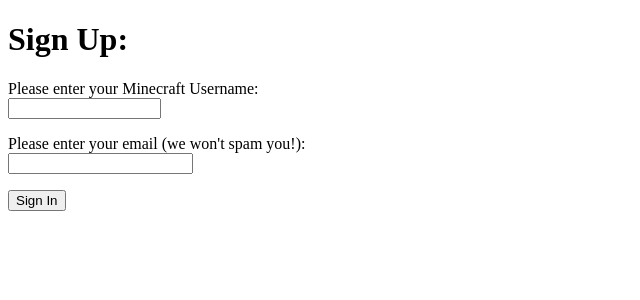
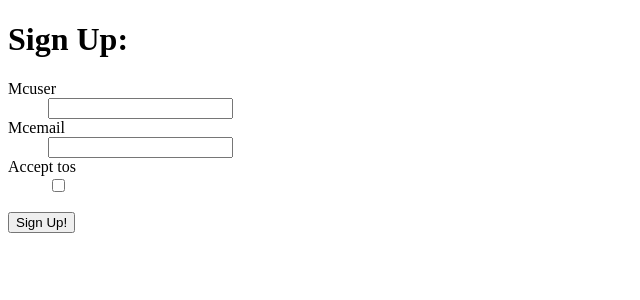
Before and after one commit to voltaire/minecraft-site, a Python web app: template app/templates/signup.html in a window 1280 px wide. Shown: the top 300 px of the page, without its empty margins (0-640 px from the left). Run offline with Jinja, Linux system fonts and the light colour scheme; the template is opened without the code that fills it: most values are stand-ins (such as "Sample title", 1, 10 or a date in 2020); form fields are guessed from the names that the template uses; some libraries are stand-ins or nearby versions.

Commit message:
add form helper

```diff
--- /dev/null
+++ b/app/templates/_formhelpers.html
@@ -0,0 +1,12 @@
+{% macro render_field(field) %}
+    <dt>{{ field.label }}</dt>
+    <dd>{{ field(**kwargs)|safe }}
+    {% if field.errors %}
+        <ul class="errors">
+        {% for error in field.errors %}
+            <li>{{ error }}</li>
+        {% endfor %}
+        </ul>
+    {% endif %}
+    </dd>
+{% endmacro %}
--- a/app/templates/signup.html
+++ b/app/templates/signup.html
@@ -1,17 +1,15 @@
 {% extends "base.html" %}
+{% from "_formhelpers.html" import render_field %}
 
 {% block content %}
 <h1>Sign Up:</h1>
-<form action="" method="post" name="signup">
-    {{form.hidden.tag()}}
-    <p>
-        Please enter your Minecraft Username:<br>
-        {{form.mcuser(size=16)}}<br>
-    </p>
-    <p>
-        Please enter your email (we won't spam you!):<br>
-        {{form.mcemail()}}<br>
-    </p>
-    <p><input type="submit" value="Sign In"></p>
+<form action="/signup" method="post" name="signup">
+    <dl>
+        {{ form.hidden.tag() }}
+        {{ render_field(form.mcuser) }}
+        {{ render_field(form.mcemail) }}
+        {{ render_field(form.accept_tos) }}
+    </dl>
+    <p><input type="submit" value="Sign Up!"></p>
 </form>
 {% endblock %}
```
